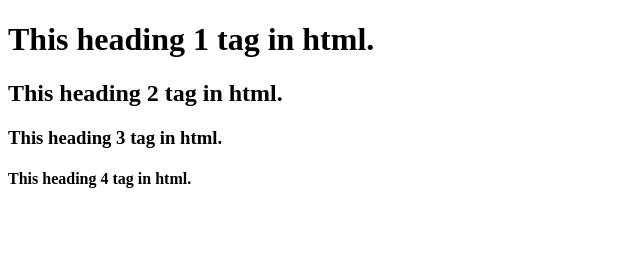
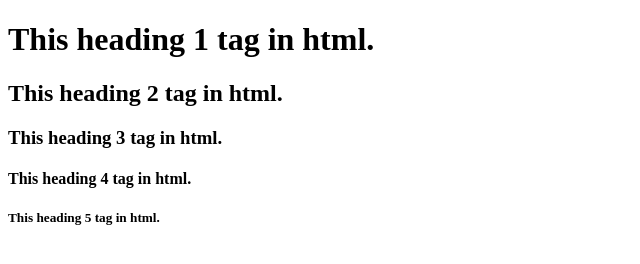
Before and after one commit to sourabhintoit/invitation, a plain HTML site: page index.html in a window 1280 px wide. Shown: the whole page, without its empty margins (0-640 px from the left). Drawn offline with Linux system fonts and the light colour scheme.

Commit message:
heading 5 added to index.html

```diff
--- a/index.html
+++ b/index.html
@@ -17,5 +17,7 @@
 
     <h4>This heading 4 tag in html.</h4>
 
+    <h5>This heading 5 tag in html.</h5>
+
 </body>
 </html>
```
